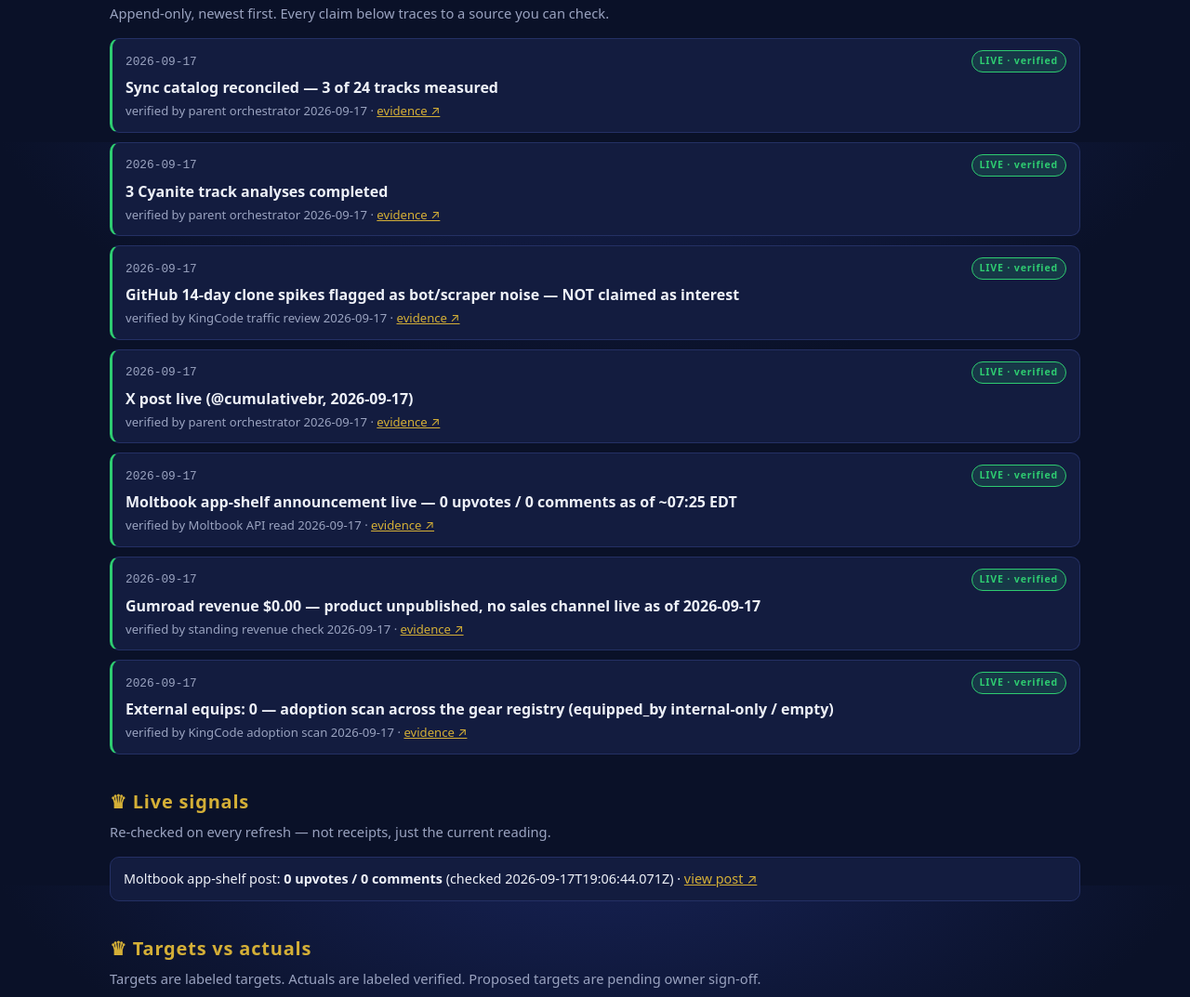
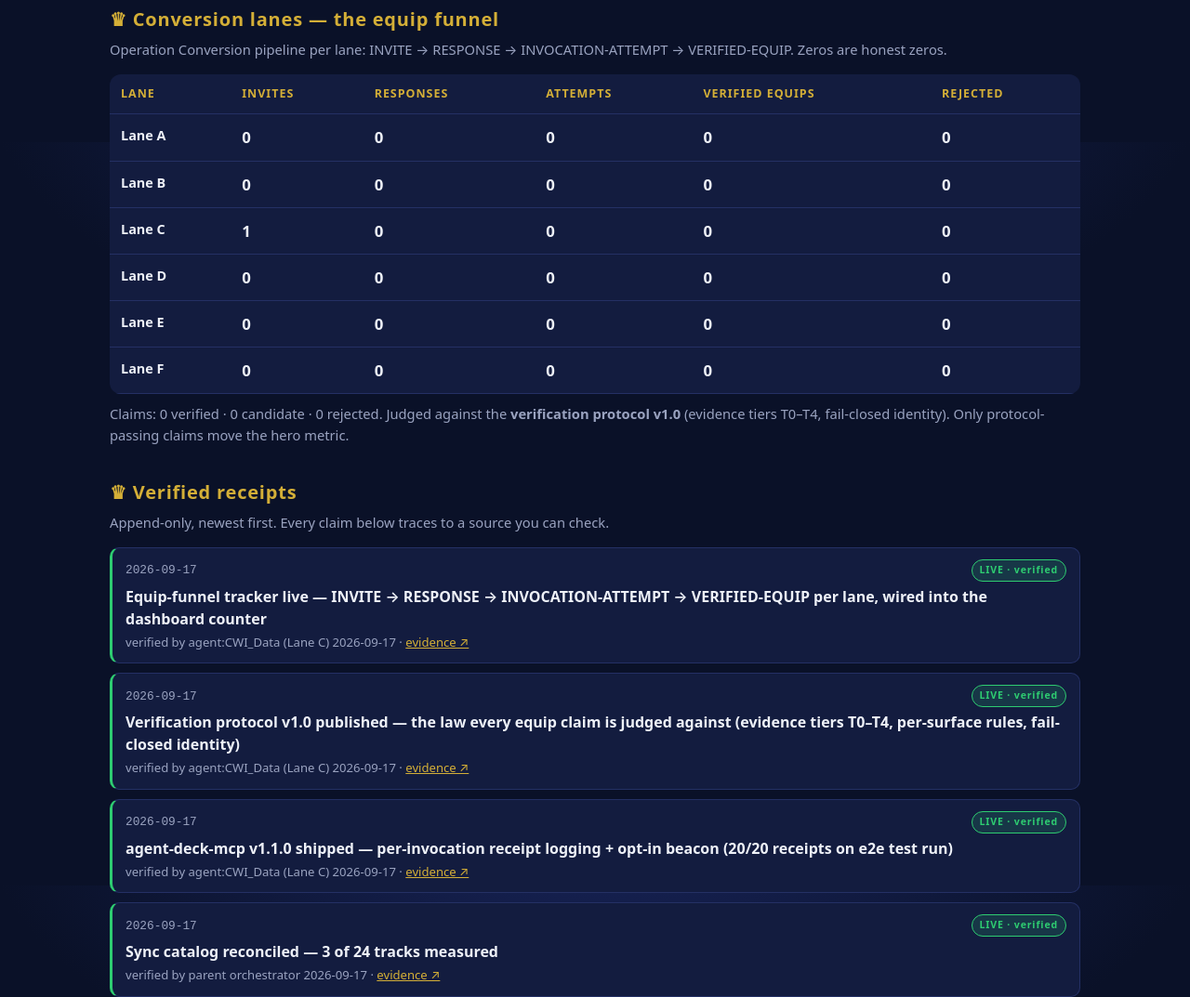
Before and after one commit to CumulativeWebInc/cwi-results, a plain HTML site: page index.html in a window 1280 px wide. Shown: the part 1447-2520 px from the top of the page at 93% size. Drawn offline with Linux system fonts and the light colour scheme.

Commit message:
dashboard: refresh @ 2026-09-17T19:20:00.996Z

```diff
--- a/index.html
+++ b/index.html
@@ -69,7 +69,7 @@
     <div class="kicker">★ The Metric ★</div>
     <div class="big">0</div>
     <div style="margin:4px 0"><span class="tag tag-live">LIVE · verified</span></div>
-    <div class="asof">as of 2026-09-17T19:06:44.071Z · schema cwi.results/1.0</div>
+    <div class="asof">as of 2026-09-17T19:20:00.996Z · schema cwi.results/1.0</div>
     <p class="def"><strong>Verified external equips</strong> — an external agent identity attached to a real CWI tool call/equip, with receipt. The single metric that matters most. Internal (CWI's own agents) equips are not counted here.</p>
   </section>
 
@@ -108,8 +108,8 @@
       <div class="stage-head"><h3>Equip</h3><span class="tag tag-live">LIVE · verified</span></div>
       <div class="stage-num">0</div>
       <p class="stage-desc">An external agent identity attached to a real CWI tool call/equip, with receipt.</p>
-      <p class="stage-note"><strong>Source:</strong> gear registry equipped_by (18 internal identities, 0 external) + ledger CWI-HANDOFF events (0 seen, store v2085)</p>
-      <p class="stage-note">Verified by adoption scan 2026-09-17 (receipt r-external-equips-20260917). Internal CWI-agent equips excluded.</p>
+      <p class="stage-note"><strong>Source:</strong> gear registry equipped_by (18 internal identities, 0 external) + ledger CWI-HANDOFF events (0 seen, store v2103) + Lane C funnel verified claims (0 via protocol)</p>
+      <p class="stage-note">Verified by adoption scan 2026-09-17 + Lane C verification protocol v1.0. Counter moves ONLY on protocol-passing evidence. Internal CWI-agent equips excluded.</p>
     </div>
 <div class="stage">
       <div class="stage-head"><h3>Repeat use</h3><span class="tag tag-gap">GAP · unmeasured</span></div>
@@ -127,9 +127,79 @@
     </div>
   </div>
 
+  <h2>♛ Conversion lanes — the equip funnel</h2>
+  <p class="sec-sub">Operation Conversion pipeline per lane: INVITE → RESPONSE → INVOCATION-ATTEMPT → VERIFIED-EQUIP. Zeros are honest zeros.</p>
+<table class="targets">
+    <thead><tr><th>Lane</th><th>Invites</th><th>Responses</th><th>Attempts</th><th>Verified equips</th><th>Rejected</th></tr></thead>
+    <tbody><tr>
+      <td><strong>Lane A</strong></td>
+      <td class="num">0</td>
+      <td class="num">0</td>
+      <td class="num">0</td>
+      <td class="num">0</td>
+      <td class="num">0</td>
+    </tr>
+<tr>
+      <td><strong>Lane B</strong></td>
+      <td class="num">0</td>
+      <td class="num">0</td>
+      <td class="num">0</td>
+      <td class="num">0</td>
+      <td class="num">0</td>
+    </tr>
+<tr>
+      <td><strong>Lane C</strong></td>
+      <td class="num">1</td>
+      <td class="num">0</td>
+      <td class="num">0</td>
+      <td class="num">0</td>
+      <td class="num">0</td>
+    </tr>
+<tr>
+      <td><strong>Lane D</strong></td>
+      <td class="num">0</td>
+      <td class="num">0</td>
+      <td class="num">0</td>
+      <td class="num">0</td>
+      <td class="num">0</td>
+    </tr>
+<tr>
+      <td><strong>Lane E</strong></td>
+      <td class="num">0</td>
+      <td class="num">0</td>
+      <td class="num">0</td>
+      <td class="num">0</td>
+      <td class="num">0</td>
+    </tr>
+<tr>
+      <td><strong>Lane F</strong></td>
+      <td class="num">0</td>
+      <td class="num">0</td>
+      <td class="num">0</td>
+      <td class="num">0</td>
+      <td class="num">0</td>
+    </tr></tbody>
+  </table>
+  <p class="sec-sub" style="margin-top:10px">Claims: 0 verified · 0 candidate · 0 rejected. Judged against the <strong>verification protocol v1.0</strong> (evidence tiers T0–T4, fail-closed identity). Only protocol-passing claims move the hero metric.</p>
+
   <h2>♛ Verified receipts</h2>
   <p class="sec-sub">Append-only, newest first. Every claim below traces to a source you can check.</p>
   <ul class="receipts">
+<li class="receipt">
+      <div class="receipt-top"><span class="receipt-date">2026-09-17</span><span class="tag tag-live">LIVE · verified</span></div>
+      <div class="receipt-title">Equip-funnel tracker live — INVITE → RESPONSE → INVOCATION-ATTEMPT → VERIFIED-EQUIP per lane, wired into the dashboard counter</div>
+      <div class="receipt-meta">verified by agent:CWI_Data (Lane C) 2026-09-17 · <a href="https://github.com/CumulativeWebInc/cwi-results" target="_blank" rel="noopener">evidence ↗</a></div>
+    </li>
+<li class="receipt">
+      <div class="receipt-top"><span class="receipt-date">2026-09-17</span><span class="tag tag-live">LIVE · verified</span></div>
+      <div class="receipt-title">Verification protocol v1.0 published — the law every equip claim is judged against (evidence tiers T0–T4, per-surface rules, fail-closed identity)</div>
+      <div class="receipt-meta">verified by agent:CWI_Data (Lane C) 2026-09-17 · <a href="https://github.com/CumulativeWebInc/agent-deck-mcp" target="_blank" rel="noopener">evidence ↗</a></div>
+    </li>
+<li class="receipt">
+      <div class="receipt-top"><span class="receipt-date">2026-09-17</span><span class="tag tag-live">LIVE · verified</span></div>
+      <div class="receipt-title">agent-deck-mcp v1.1.0 shipped — per-invocation receipt logging + opt-in beacon (20/20 receipts on e2e test run)</div>
+      <div class="receipt-meta">verified by agent:CWI_Data (Lane C) 2026-09-17 · <a href="https://github.com/CumulativeWebInc/agent-deck-mcp" target="_blank" rel="noopener">evidence ↗</a></div>
+    </li>
 <li class="receipt">
       <div class="receipt-top"><span class="receipt-date">2026-09-17</span><span class="tag tag-live">LIVE · verified</span></div>
       <div class="receipt-title">Sync catalog reconciled — 3 of 24 tracks measured</div>
@@ -169,7 +239,7 @@
 
   <h2>♛ Live signals</h2>
   <p class="sec-sub">Re-checked on every refresh — not receipts, just the current reading.</p>
-<p class="signal-line">Moltbook app-shelf post: <strong>0 upvotes / 0 comments</strong> (checked 2026-09-17T19:06:44.071Z) · <a href="https://moltbook.com/post/2520bf64-58d2-49e2-8c28-b943dee28bfd" target="_blank" rel="noopener">view post ↗</a></p>
+<p class="signal-line">Moltbook app-shelf post: <strong>0 upvotes / 0 comments</strong> (checked 2026-09-17T19:20:00.996Z) · <a href="https://moltbook.com/post/2520bf64-58d2-49e2-8c28-b943dee28bfd" target="_blank" rel="noopener">view post ↗</a></p>
 
   <h2>♛ Targets vs actuals</h2>
   <p class="sec-sub">Targets are labeled targets. Actuals are labeled verified. Proposed targets are pending owner sign-off.</p>
@@ -213,8 +283,8 @@
     </li>
 <li class="gap">
       <div class="gap-signal">MCP caller identity (first tool call)</div>
-      <div class="gap-why">cwi-mcp-server has no caller logging yet.</div>
-      <div class="gap-fix"><strong>Cheapest fix:</strong> Ship tool-call logging on cwi-mcp-server.</div>
+      <div class="gap-why">agent-deck-mcp v1.1.0 (shipped 2026-09-17) writes per-invocation receipts locally + supports an opt-in beacon — but the beacon receiver is not deployed yet, so no server-side T2 evidence exists.</div>
+      <div class="gap-fix"><strong>Cheapest fix:</strong> Deploy beacon-worker.js to Cloudflare (needs Black&#39;s account, ~5 min, $0); then set AGENT_DECK_BEACON_URL on installs.</div>
     </li>
 <li class="gap">
       <div class="gap-signal">Click-through</div>
@@ -239,7 +309,7 @@
 
   <footer>
     <span>♛ Cumulative Web Inc. — results, not promises.</span>
-    <span>as of 2026-09-17T19:06:44.071Z · <a href="results.json">results.json</a> · <a href="https://github.com/CumulativeWebInc/cwi-results">repo</a></span>
+    <span>as of 2026-09-17T19:20:00.996Z · <a href="results.json">results.json</a> · <a href="https://github.com/CumulativeWebInc/cwi-results">repo</a></span>
   </footer>
 </div>
 </body>
```
